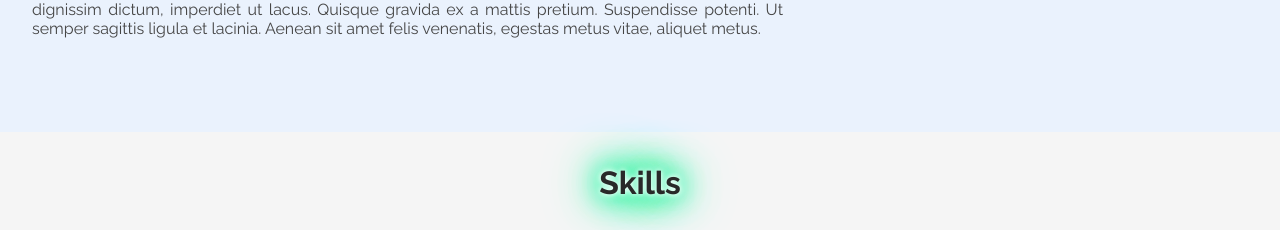
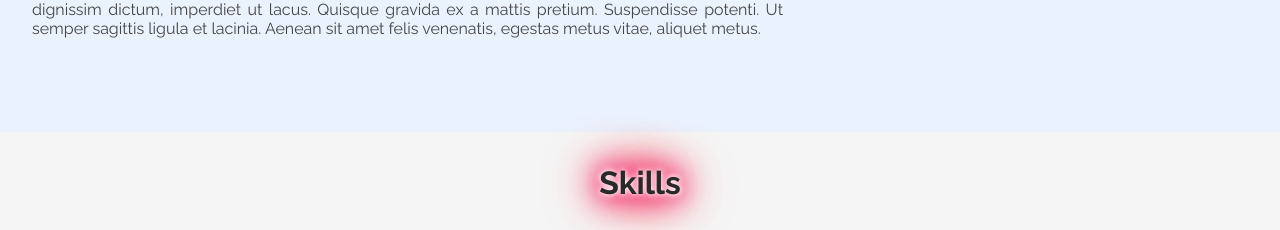
Before and after one commit to m1994d/portafolio, a website: page index.html in a window 1280 px wide. Shown: the part 776-1006 px from the top of the page. Drawn offline with Linux system fonts and the light colour scheme.

Commit message:
tittle neon

```diff
--- a/assets/css/skills/skills-tittle.css
+++ b/assets/css/skills/skills-tittle.css
@@ -4,12 +4,12 @@
     line-height: 3.757rem;
     padding-top: 3.2rem;
     color: #292929; /* Color por defecto */
-    text-shadow: 0 0 5px #fff, 0 0 10px #fff, 0 0 20px #00ff99, 0 0 30px #00ff99, 0 0 40px #00ff99, 0 0 50px #00ff99, 0 0 60px #00ff99; /* Efecto neón */
+    text-shadow: 0 0 5px #fff, 0 0 10px #fff, 0 0 20px #ff0055, 0 0 30px #ff0055, 0 0 40px #ff0055, 0 0 50px #ff0055, 0 0 60px #ff0055; /* Efecto neón */
     transition: color 0.3s ease, text-shadow 0.3s ease;
 }
 
 .skills__title:hover{
     color: #000000; /* Color neón cuando el cursor pasa por encima */
-    text-shadow: 0 0 10px #1a1a1a, 0 0 20px #00ff99, 0 0 30px #00ff99, 0 0 40px #00ff99, 0 0 50px #00ff99, 0 0 60px #00ff99, 0 0 70px #00ff99;
+    text-shadow: 0 0 10px #1a1a1a, 0 0 20px #ff0055, 0 0 30px #ff0055, 0 0 40px #ff0055, 0 0 50px #ff0055, 0 0 60px #ff0055, 0 0 70px #ff0055;
     font-weight: bold; /* Opción para hacer más grueso el texto */
 }
```
